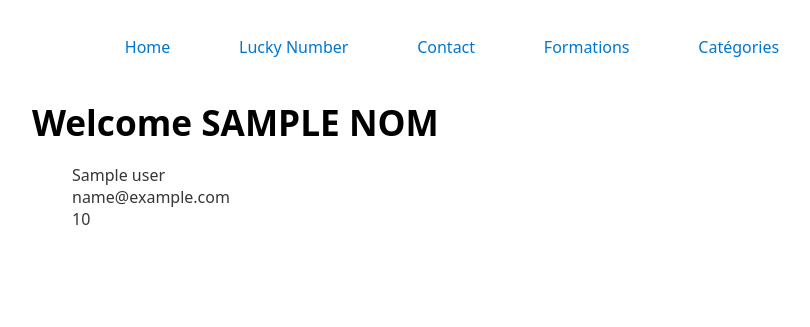
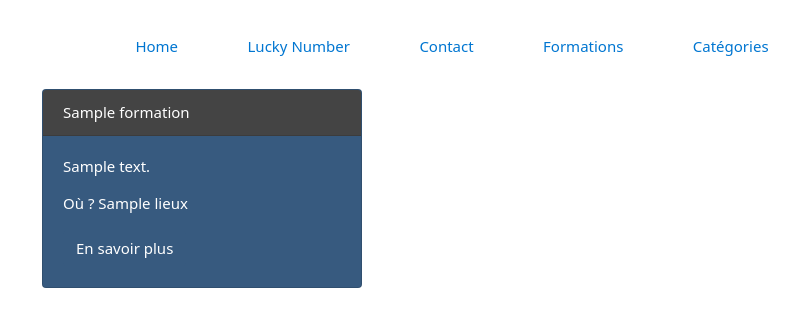
Before and after one commit to NoCared/symfony-sfdemo, a Symfony app: template templates/home/index.html.twig in a window 1280 px wide. Shown: the top 327 px of the page, without its empty margins (208-1018 px from the left). Run offline with Twig, Linux system fonts and the light colour scheme; the template is opened without the code that fills it: most values are stand-ins (such as "Sample title", 1, 10 or a date in 2020); some libraries are stand-ins or nearby versions.

Commit message:
ADD - Welcome page

```diff
--- a/templates/home/index.html.twig
+++ b/templates/home/index.html.twig
@@ -1,34 +1,41 @@
 {% extends 'base.html.twig' %}
+{% block stylesheets %}
 
-{% block title %}
-	{{titre}}
+	<link rel="stylesheet" href="https://cdn.jsdelivr.net/npm/bootswatch@4.5.2/dist/darkly/bootstrap.min.css" integrity="sha384-nNK9n28pDUDDgIiIqZ/MiyO3F4/9vsMtReZK39klb/MtkZI3/LtjSjlmyVPS3KdN" crossorigin="anonymous">
+	<link rel="stylesheet" href="https://cdn.jsdelivr.net/npm/water.css@2/out/water.css">
+
+	<link href="{{asset('css/style.css')}}" rel="stylesheet">
+
 {% endblock %}
 
 {% block body %}
 
-	{# On peut ajouter des filtres avec |    -> Ici on met le nom en majuscules #}
-	<h1>
-		Welcome
-		{{nom|upper}}
-	</h1>
+	{# On peut ajouter des filtres avec |    -> Ici on met le nom en majuscules
+				<h1>
+					Welcome
+					{{nom|upper}}
+				</h1> #}
 
 	{# Afin d'utiliser dump dans twig il faut installer debug-bundle :
-	composer require --dev symfony/debug-bundle #}
+				composer require --dev symfony/debug-bundle #}
 	{# {% dump(users)%} #}
-	{% if users %}
+		{% if formations %}
 
-		{% for user in users %}
-			<ul>
-				<li>
-					{{user.nom}}
-				</li>
-				<li>
-					{{user.email}}
-				</li>
-				<li>
-					{{user.age}}
-				</li>
-			</ul>
+			{% for formation in formations %}
+				<div class="card text-white bg-primary mb-3" style="max-width: 20rem;"> <div class="card-header">
+
+						{{formation.nom}}
+				</div>
+				<div class="card-body">
+					<p class="card-text">
+						{{formation.description}}
+					</p>
+					<p>
+						Où ? {{formation.lieux}}
+					</p>
+					<a href="{{path('app_index_show',{id:formation.id})}}" class="btn btn-primary">En savoir plus</a>
+				</div>
+			</div>
 		{% endfor %}
 
 	{% else %}
@@ -39,5 +46,4 @@
 	{% endif %}
 
 
-
 {% endblock %}
```
Also changed, not shown: src/Controller/HomeController.php (+11 -23 lines), src/Form/FormationType.php (+11 -2 lines), templates/home/show.html.twig (added, +13 -0 lines).
